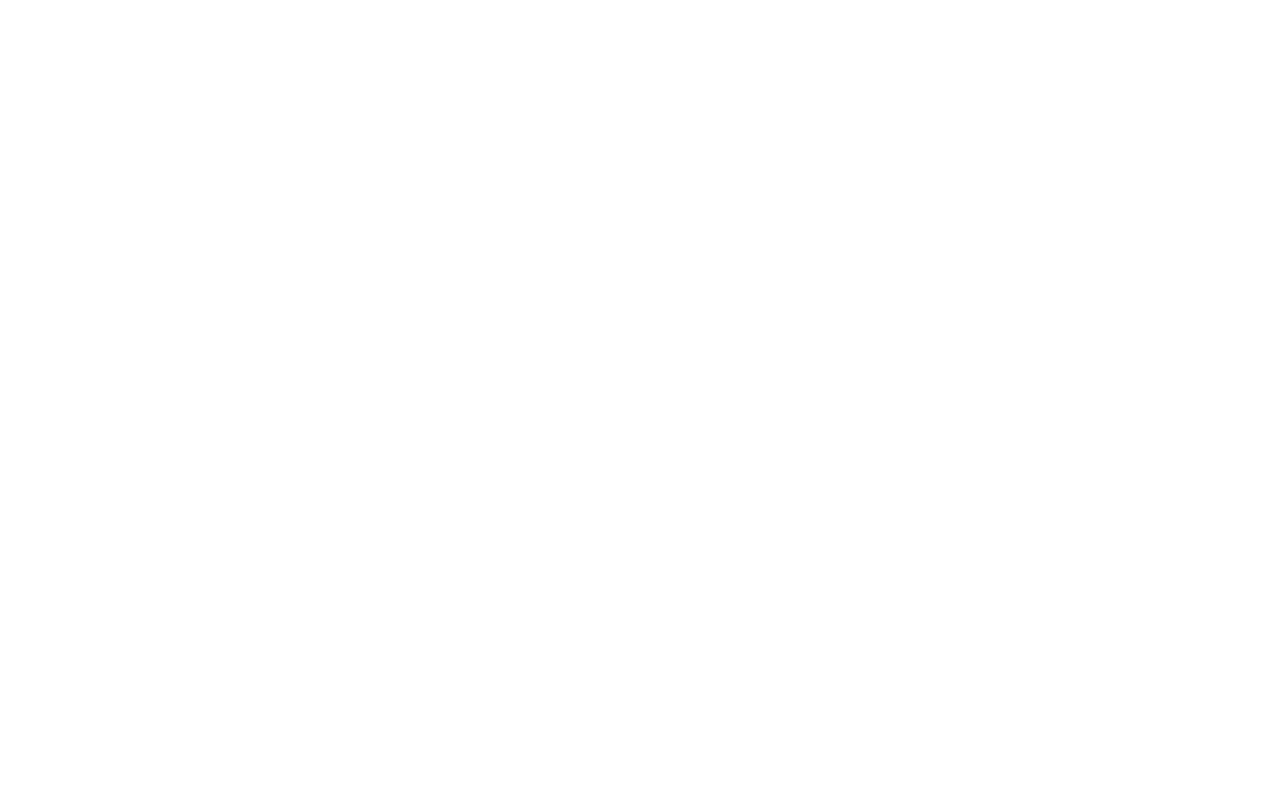
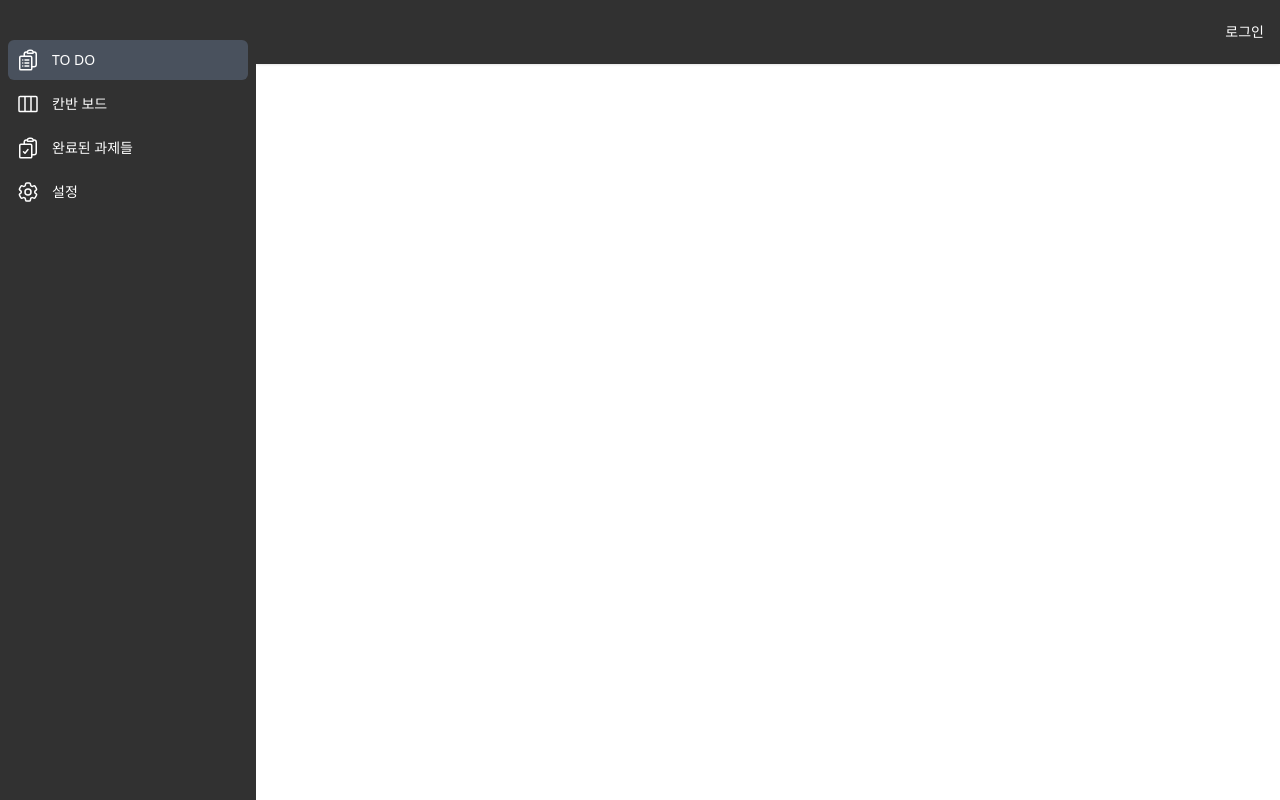
Before and after one commit to younheesong/PomodoroTechnique, a Next.js app: page / in a window 1280 px wide. Built offline with nearby package versions, Linux system fonts and the light colour scheme.

Commit message:
feat: add navbar design

```diff
--- a/app/layout.tsx
+++ b/app/layout.tsx
@@ -1,9 +1,9 @@
-import './globals.css'
-
+import Navbar from "./navbar";
+import "./globals.css";
 export default function RootLayout({
   children,
 }: {
-  children: React.ReactNode
+  children: React.ReactNode;
 }) {
   return (
     <html lang="en">
@@ -12,7 +12,9 @@
         head.tsx. Find out more at https://beta.nextjs.org/docs/api-reference/file-conventions/head
       */}
       <head />
-      <body>{children}</body>
+      <Navbar>
+        <body className="bg-gray opacity-90">{children}</body>
+      </Navbar>
     </html>
-  )
+  );
 }
--- /dev/null
+++ b/app/navbar.tsx
@@ -0,0 +1,206 @@
+"use client";
+import { Fragment, useState } from "react";
+import { Dialog, Menu, Transition } from "@headlessui/react";
+import {
+  Bars3Icon,
+  XMarkIcon,
+  ClipboardDocumentListIcon,
+  ClipboardDocumentCheckIcon,
+  Cog6ToothIcon,
+  ViewColumnsIcon,
+} from "@heroicons/react/24/outline";
+import { Alegreya } from "@next/font/google";
+const navigation = [
+  { name: "TO DO", href: "#", icon: ClipboardDocumentListIcon, current: true },
+  { name: "칸반 보드", href: "#", icon: ViewColumnsIcon, current: false },
+  {
+    name: "완료된 과제들",
+    href: "#",
+    icon: ClipboardDocumentCheckIcon,
+    current: false,
+  },
+  { name: "설정", href: "#", icon: Cog6ToothIcon, current: false },
+];
+const userNavigation = [{ name: "로그아웃", href: "#" }];
+
+const Navbar = ({ children }: any) => {
+  function classNames(...classes: any[]) {
+    return classes.filter(Boolean).join(" ");
+  }
+  const [sidebarOpen, setSidebarOpen] = useState(false);
+  const [isLogin, setIsLogin] = useState(false);
+  return (
+    <>
+      <div className="">
+        <Transition.Root show={sidebarOpen} as={Fragment}>
+          <Dialog
+            as="div"
+            className="relative z-40 md:hidden"
+            onClose={setSidebarOpen}
+          >
+            <Transition.Child
+              as={Fragment}
+              enter="transition-opacity ease-linear duration-300"
+              enterFrom="opacity-0"
+              enterTo="opacity-100"
+              leave="transition-opacity ease-linear duration-300"
+              leaveFrom="opacity-100"
+              leaveTo="opacity-0"
+            >
+              <div className="fixed inset-0 bg-gray-600 bg-opacity-75" />
+            </Transition.Child>
+
+            <div className="fixed inset-0 z-40 flex">
+              <Transition.Child
+                as={Fragment}
+                enter="transition ease-in-out duration-300 transform"
+                enterFrom="-translate-x-full"
+                enterTo="translate-x-0"
+                leave="transition ease-in-out duration-300 transform"
+                leaveFrom="translate-x-0"
+                leaveTo="-translate-x-full"
+              >
+                <Dialog.Panel className="relative flex w-full max-w-xs flex-1 flex-col bg-black opacity-90 pt-5 pb-4">
+                  <Transition.Child
+                    as={Fragment}
+                    enter="ease-in-out duration-300"
+                    enterFrom="opacity-0"
+                    enterTo="opacity-100"
+                    leave="ease-in-out duration-300"
+                    leaveFrom="opacity-100"
+                    leaveTo="opacity-0"
+                  >
+                    <div className="absolute top-0 right-0 -mr-12 pt-2">
+                      <button
+                        type="button"
+                        className="ml-1 flex h-10 w-10 items-center justify-center rounded-full focus:outline-none focus:ring-2 focus:ring-inset focus:ring-white"
+                        onClick={() => setSidebarOpen(false)}
+                      >
+                        <span className="sr-only">Close sidebar</span>
+                        <XMarkIcon
+                          className="h-6 w-6 text-white"
+                          aria-hidden="true"
+                        />
+                      </button>
+                    </div>
+                  </Transition.Child>
+                  <div className="flex flex-shrink-0 items-center px-4"></div>
+                  <div className="mt-5 h-0 flex-1 overflow-y-auto">
+                    <nav className="space-y-1 px-2">
+                      {navigation.map((item) => (
+                        <a
+                          key={item.name}
+                          href={item.href}
+                          className={classNames(
+                            item.current ? "bg-gray-800" : "hover:bg-gray-800",
+                            "group flex text-white items-center px-2 py-2 text-base font-medium rounded-md"
+                          )}
+                        >
+                          <item.icon
+                            className="mr-4 h-6 w-6 flex-shrink-0 text-white"
+                            aria-hidden="true"
+                          />
+                          {item.name}
+                        </a>
+                      ))}
+                    </nav>
+                  </div>
+                </Dialog.Panel>
+              </Transition.Child>
+              <div className="w-14 flex-shrink-0" aria-hidden="true">
+                {/* Dummy element to force sidebar to shrink to fit close icon */}
+              </div>
+            </div>
+          </Dialog>
+        </Transition.Root>
+
+        {/* Static sidebar for desktop */}
+        <div className="hidden md:fixed md:inset-y-0 md:flex md:w-64 md:flex-col">
+          {/* Sidebar component, swap this element with another sidebar if you like */}
+          <div className="flex flex-grow flex-col overflow-y-auto bg-black opacity-90 pt-5">
+            <div className="flex flex-shrink-0 items-center px-4"></div>
+            <div className="mt-5 flex flex-1 flex-col">
+              <nav className="flex-1 space-y-1 px-2 pb-4">
+                {navigation.map((item) => (
+                  <a
+                    key={item.name}
+                    href={item.href}
+                    className={classNames(
+                      item.current ? "bg-gray-800" : " hover:bg-gray-800",
+                      "group text-white flex items-center px-2 py-2 text-sm font-medium rounded-md"
+                    )}
+                  >
+                    <item.icon
+                      className="mr-3 h-6 w-6 flex-shrink-0 text-white"
+                      aria-hidden="true"
+                    />
+                    {item.name}
+                  </a>
+                ))}
+              </nav>
+            </div>
+          </div>
+        </div>
+        <div className="flex flex-1 flex-col md:pl-64">
+          <div className="sticky top-0 z-10 flex h-16 flex-shrink-0 bg-black opacity-90 shadow">
+            <button
+              type="button"
+              className="px-4 text-white focus:outline-none   md:hidden"
+              onClick={() => {
+                setSidebarOpen(true);
+              }}
+            >
+              <span className="sr-only">Open sidebar</span>
+              <Bars3Icon className="h-6 w-6" aria-hidden="true" />
+            </button>
+            <div className="flex flex-1 justify-end px-4">
+              <div className="ml-4 flex items-center md:ml-8">
+                {/* Profile dropdown */}
+                {!isLogin && <div className="text-sm text-white">로그인</div>}
+                {isLogin && (
+                  <Menu as="div" className="relative ml-3">
+                    <div>
+                      <Menu.Button className="flex text-black max-w-xs items-center rounded-full bg-white text-sm focus:outline-none focus:ring-2 focus:ring-indigo-500 focus:ring-offset-2">
+                        <div> 000 님 </div>
+                      </Menu.Button>
+                    </div>
+                    <Transition
+                      as={Fragment}
+                      enter="transition ease-out duration-100"
+                      enterFrom="transform opacity-0 scale-95"
+                      enterTo="transform opacity-100 scale-100"
+                      leave="transition ease-in duration-75"
+                      leaveFrom="transform opacity-100 scale-100"
+                      leaveTo="transform opacity-0 scale-95"
+                    >
+                      <Menu.Items className="absolute right-0 z-10 mt-2 w-48 origin-top-right rounded-md bg-white py-1 shadow-lg ring-1 ring-black ring-opacity-5 focus:outline-none">
+                        {userNavigation.map((item) => (
+                          <Menu.Item key={item.name}>
+                            {({ active }) => (
+                              <a
+                                href={item.href}
+                                className={classNames(
+                                  active ? "bg-gray-100" : "",
+                                  "block px-4 py-2 text-sm text-gray-700"
+                                )}
+                              >
+                                {item.name}
+                              </a>
+                            )}
+                          </Menu.Item>
+                        ))}
+                      </Menu.Items>
+                    </Transition>
+                  </Menu>
+                )}
+              </div>
+            </div>
+          </div>
+
+          {children}
+        </div>
+      </div>
+    </>
+  );
+};
+export default Navbar;
```
